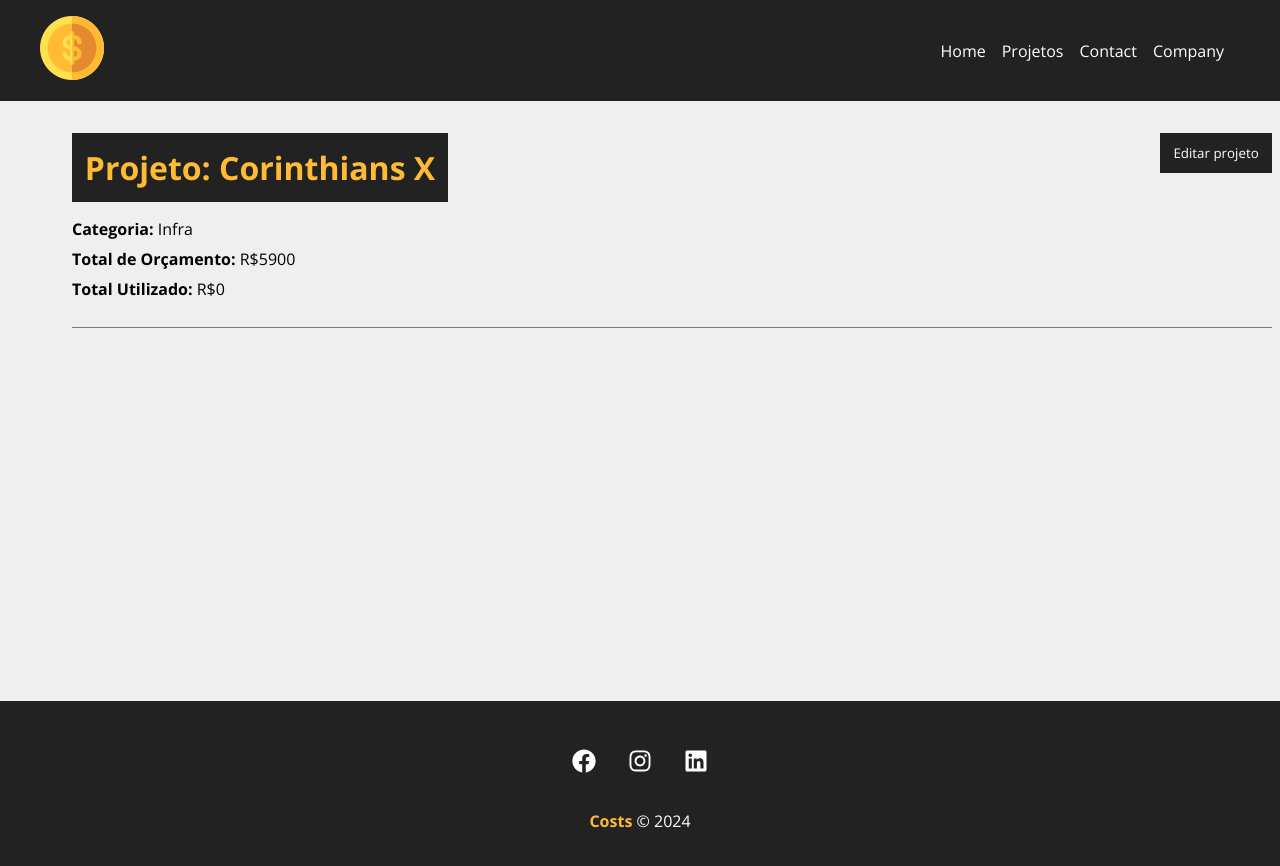
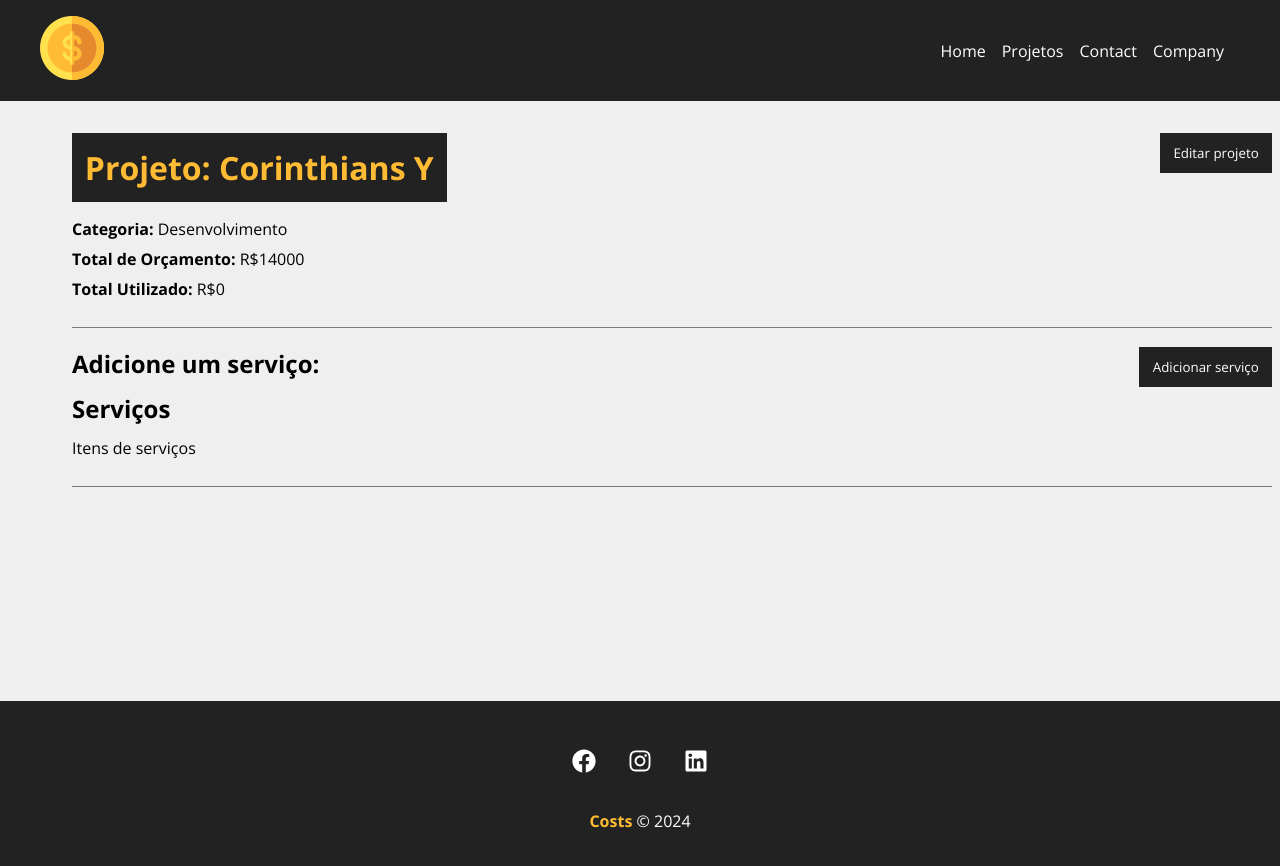
Before and after one commit to thaladaJJ/react-costs, a React (Create React App) app: page /project/9d7b in a window 1280 px wide. Shown: the top 866 px of the page. Built offline with nearby package versions, Linux system fonts and the light colour scheme; data requests are answered from the project's data file.

Commit message:
inicio da area de serviços

```diff
--- a/db.json
+++ b/db.json
@@ -1,31 +1,20 @@
 {
   "projects": [
     {
-      "id": "a6fd",
-      "name": "Projeto Cerâmica",
-      "budget": "567547",
+      "id": "9d7b",
+      "name": "Corinthians Y",
       "category": {
-        "id": "1",
-        "name": "Infra"
+        "id": "2",
+        "name": "Desenvolvimento"
       },
-      "cost": 0,
-      "services": []
-    },
-    {
-      "id": "9d7b",
-      "name": "Corinthians X",
-      "category": {
-        "id": "1",
-        "name": "Infra"
-      },
-      "budget": "5900",
+      "budget": "14000",
       "cost": 0,
       "services": []
     },
     {
       "id": "c877",
       "name": "Projeto R",
-      "budget": "5000",
+      "budget": "4000",
       "category": {
         "id": "4",
         "name": "Planejamento"
@@ -54,6 +43,17 @@
       },
       "cost": 0,
       "services": []
+    },
+    {
+      "id": "4edc",
+      "name": "Sonic Heroes",
+      "budget": "500000",
+      "category": {
+        "id": "2",
+        "name": "Desenvolvimento"
+      },
+      "cost": 0,
+      "services": []
     }
   ],
   "categories": [
--- a/src/components/pages/Project.js
+++ b/src/components/pages/Project.js
@@ -5,6 +5,8 @@
 
 import Loading from '../layout/Loading'
 import Container from '../layout/Container'
+import ProjectForm from '../project/ProjectForm'
+import Message from '../layout/Message'
 
 function Project () {
 
@@ -12,6 +14,9 @@
 
     const [project, setProject] = useState([])
     const [showProjectForm, setShowProjectForm] = useState(false)
+    const [showServiceForm, setShowServiceForm] = useState(false)
+    const [message, setMessage] = useState()
+    const [type, setType] = useState()
 
     useEffect (() => {
         setTimeout (() => {
@@ -29,8 +34,41 @@
         }, 100)
     }, [id])
 
+    function editPost (project) {
+        setMessage('')
+
+        // validar o budget ()
+        if (project.budget < project.cost) {
+            setMessage('O orçamento não pode ser menor que o custo do projeto!')
+            setType('error')
+
+            return false
+        }
+
+        fetch (`http://localhost:5000/projects/${project.id}`, {
+            method: 'PATCH',
+            headers: {
+                'Content-Type': 'application/json',
+            },
+            body: JSON.stringify(project),
+        })
+        .then((resp) => resp.json())
+        .then((data) => {
+            setProject (data)
+            setShowProjectForm (false)
+
+            setMessage('Projeto atualizado!')
+            setType('sucess')
+        })
+        .catch((err) => console.log(err))
+    }
+
     function toggleProjectForm () {
         setShowProjectForm(!showProjectForm)
+    }
+
+    function toggleServiceForm () {
+        setShowServiceForm(!showServiceForm)
     }
 
     return  (
@@ -38,6 +76,7 @@
             {project.name ? (
             <div className={styles.project_details}>
                 <Container customClass="column">
+                    {message && <Message type={type} msg={message} />}
                     <div className={styles.details_container}>
                         <h1>Projeto: {project.name}</h1>
                         <button className={styles.btn} onClick={toggleProjectForm}>
@@ -57,9 +96,28 @@
                             </div>
                         ) : (
                             <div className={styles.project_info}>
-                                <p> Forms </p>
+                                <ProjectForm
+                                    handleSubmit={editPost}
+                                    btnText="Concluir edição"
+                                    projectData={project}
+                                />
                             </div>
                         )}
+                    </div>
+                    <div className={styles.service_form_container}>
+                        <h2>Adicione um serviço:</h2>
+                        <button className={styles.btn} onClick={toggleServiceForm}>
+                            {!showServiceForm ? 'Adicionar serviço' : 'Fechar'}
+                        </button>
+                        <div className={styles.project_info}>
+                            {showServiceForm && (
+                                <div> Formulário Serviço </div>
+                            )}
+                        </div>
+                        <h2> Serviços </h2>
+                        <Container customClass="start">
+                            <p> Itens de serviços </p>
+                        </Container>
                     </div>
                 </Container>
             </div>
```
